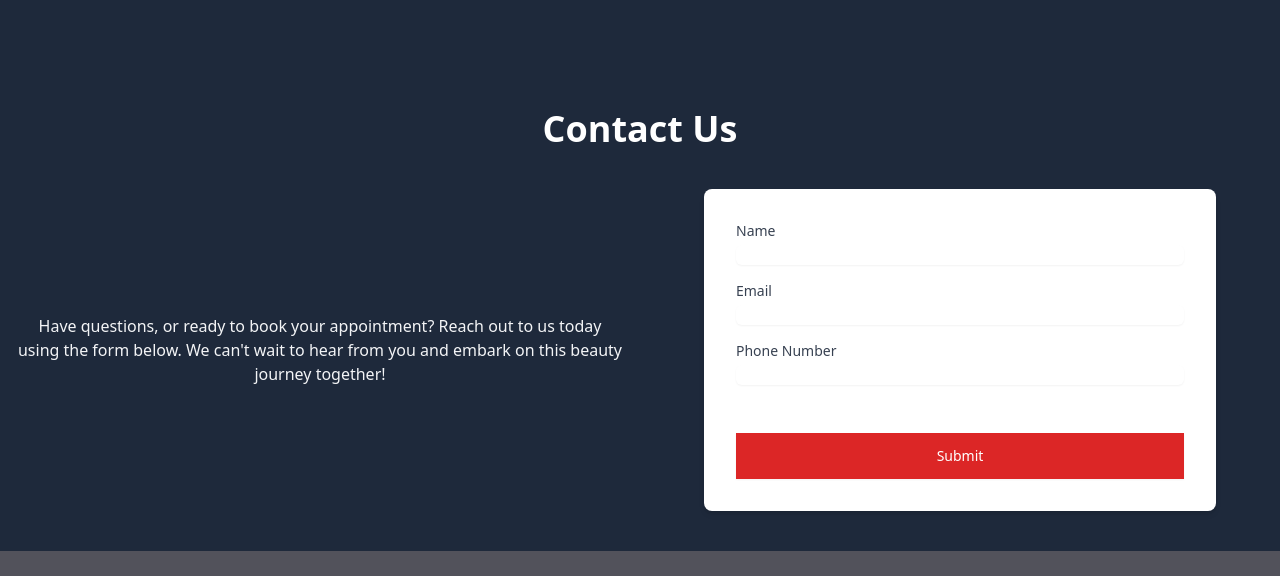
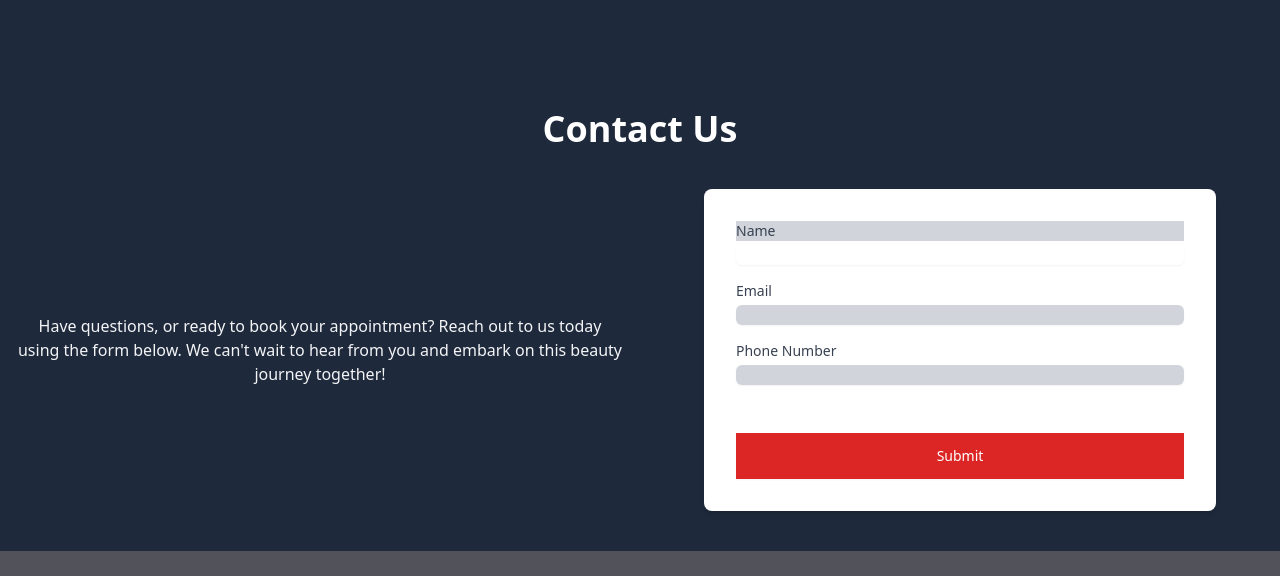
Before and after one commit to mutebinuhu/saloon-app, a plain HTML site: page index.html in a window 1280 px wide. Shown: the part 2683-3259 px from the top of the page. Drawn offline with nearby package versions, Linux system fonts and the light colour scheme.

Commit message:
core: few changes

```diff
--- a/index.html
+++ b/index.html
@@ -332,16 +332,16 @@
         <div class="max-w-lg mx-auto bg-white p-8 rounded-lg shadow-md">
             <form>
                 <div class="mb-4">
-                    <label for="name" class="block text-sm font-medium text-gray-700">Name</label>
+                    <label for="name" class="block  dark:bg-black bg-gray-300 dark:text-white/50 text-sm font-medium text-gray-700">Name</label>
                     <input type="text" id="name" name="name" class="mt-1 focus:ring-indigo-500 focus:border-indigo-500 block w-full shadow-sm sm:text-sm border-gray-300 rounded-md">
                 </div>
                 <div class="mb-4">
                     <label for="email" class="block text-sm font-medium text-gray-700">Email</label>
-                    <input type="email" id="email" name="email" autocomplete="email" class="mt-1 focus:ring-indigo-500 focus:border-indigo-500 block w-full shadow-sm sm:text-sm border-gray-300 rounded-md">
+                    <input type="email" id="email" name="email" autocomplete="email" class="mt-1 focus:ring-indigo-500   dark:bg-black bg-gray-300 dark:text-white/50 focus:border-indigo-500 block w-full shadow-sm sm:text-sm border-gray-300 rounded-md">
                 </div>
                 <div class="mb-4">
                     <label for="phone" class="block text-sm font-medium text-gray-700">Phone Number</label>
-                    <input type="tel" id="phone" name="phone" autocomplete="tel" class="mt-1 focus:ring-indigo-500 focus:border-indigo-500 block w-full shadow-sm sm:text-sm border-gray-300 rounded-md">
+                    <input type="tel" id="phone" name="phone" autocomplete="tel" class="mt-1  dark:bg-black bg-gray-300 dark:text-white/50 focus:ring-indigo-500 focus:border-indigo-500 block w-full shadow-sm sm:text-sm border-gray-300 rounded-md">
                 </div>
                 <div class="text-center">
                 <div class="mt-12">
```
